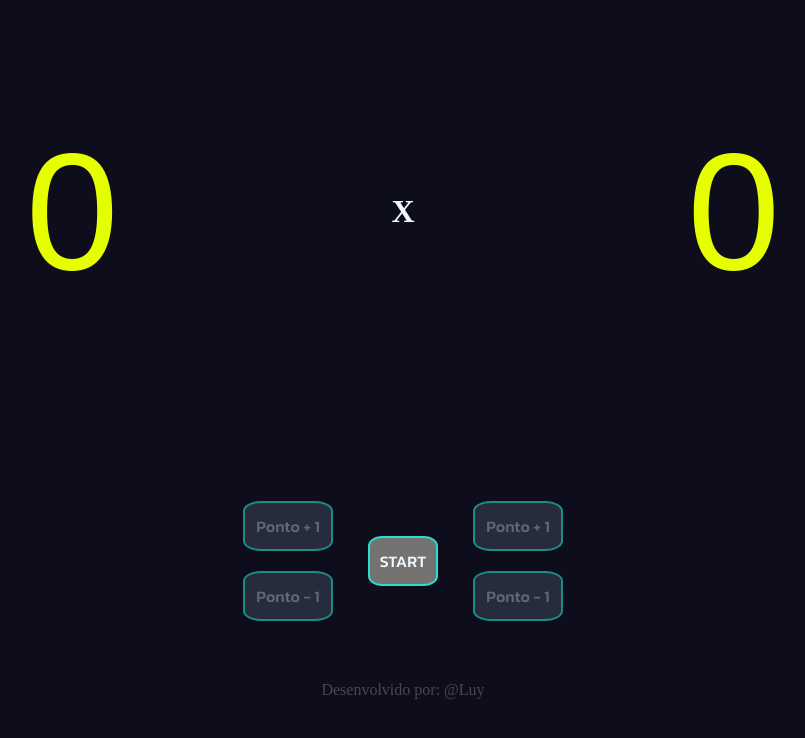
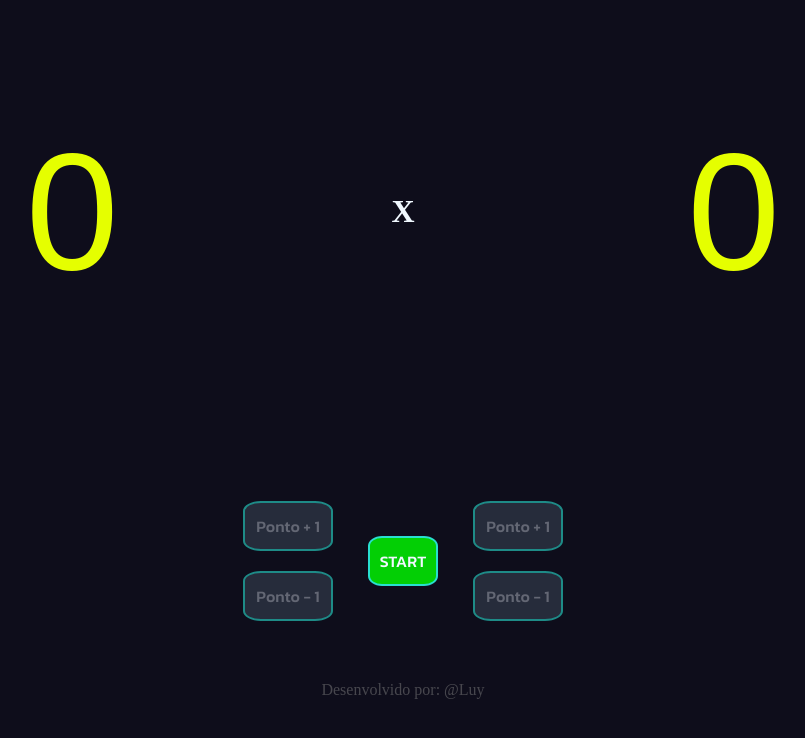
Before and after one commit to luychoyan/Placar_de_Volei, a React (Vite) app: page / in a window 1280 px wide. Shown: the top 738 px of the page, without its empty margins (242-1047 px from the left). Built offline with nearby package versions, Linux system fonts and the light colour scheme; a web font is replaced by a local one.

Commit message:
Update App.css

```diff
--- a/src/App.css
+++ b/src/App.css
@@ -71,7 +71,7 @@ main {
     font-family: "Kanit", sans-serif;
     font-weight: 500;
     font-style: normal;
-    background-color: rgb(116, 115, 113);
+    background-color: #00ff00cc;
     width: 70px;
 }
 #botaoZerar:not(:hover):active{
```
